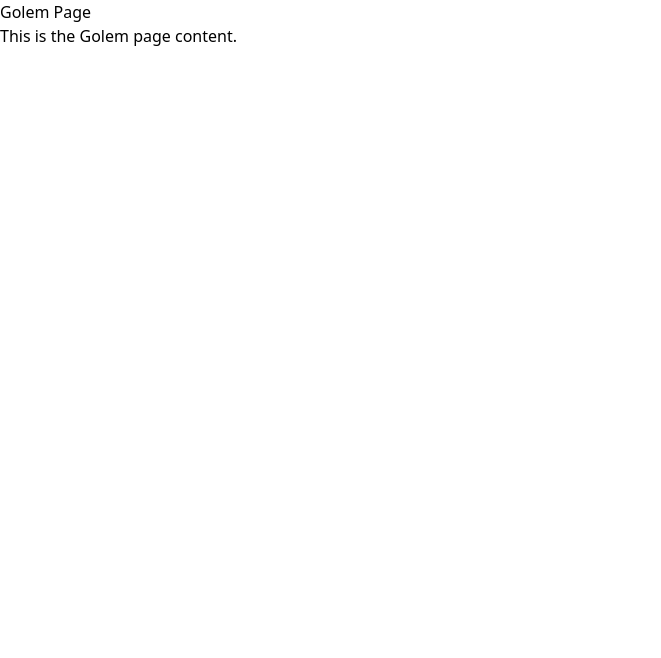
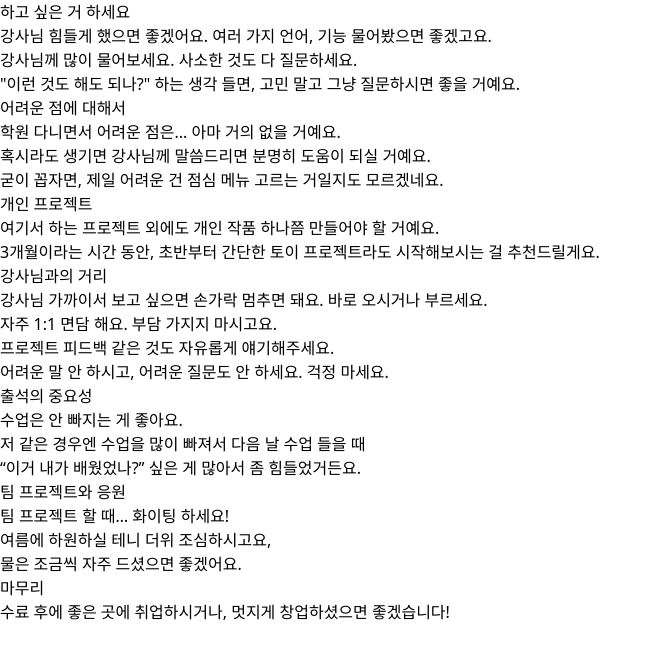
Before and after one commit to kdt-ful-class-three-group/letter, a Next.js app in the folder client/: page /golem in a window 1280 px wide. Shown: the top 658 px of the page, without its empty margins (0-661 px from the left). Built offline with nearby package versions, Linux system fonts and the light colour scheme.

Commit message:
골렘 추가

```diff
--- a/client/src/app/golem/page.tsx
+++ b/client/src/app/golem/page.tsx
@@ -1,8 +1,8 @@
+import { GolemContainer } from "@/components/golem/GolemContainer";
 export default function GolemPage() {
   return (
     <div>
-      <h1>Golem Page</h1>
-      <p>This is the Golem page content.</p>
+      <GolemContainer />
     </div>
   );
 }
--- /dev/null
+++ b/client/src/components/golem/GolemContainer.tsx
@@ -0,0 +1,46 @@
+export const GolemContainer = () => {
+  return (
+    <div>
+      <h1>하고 싶은 거 하세요</h1>
+
+      <p>강사님 힘들게 했으면 좋겠어요. 여러 가지 언어, 기능 물어봤으면 좋겠고요.</p>
+      <p>강사님께 많이 물어보세요. 사소한 것도 다 질문하세요.</p>
+      <p>"이런 것도 해도 되나?" 하는 생각 들면, 고민 말고 그냥 질문하시면 좋을 거예요.</p>
+
+      <h2>어려운 점에 대해서</h2>
+
+      <p>학원 다니면서 어려운 점은... 아마 거의 없을 거예요.</p>
+      <p>혹시라도 생기면 강사님께 말씀드리면 분명히 도움이 되실 거예요.</p>
+      <p>굳이 꼽자면, 제일 어려운 건 점심 메뉴 고르는 거일지도 모르겠네요.</p>
+
+      <h2>개인 프로젝트</h2>
+
+      <p>여기서 하는 프로젝트 외에도 개인 작품 하나쯤 만들어야 할 거예요.</p>
+      <p>3개월이라는 시간 동안, 초반부터 간단한 토이 프로젝트라도 시작해보시는 걸 추천드릴게요.</p>
+
+      <h2>강사님과의 거리</h2>
+
+      <p>강사님 가까이서 보고 싶으면 손가락 멈추면 돼요. 바로 오시거나 부르세요.</p>
+      <p>자주 1:1 면담 해요. 부담 가지지 마시고요.</p>
+      <p>프로젝트 피드백 같은 것도 자유롭게 얘기해주세요.</p>
+      <p>어려운 말 안 하시고, 어려운 질문도 안 하세요. 걱정 마세요.</p>
+
+      <h2>출석의 중요성</h2>
+
+      <p>수업은 안 빠지는 게 좋아요.</p>
+      <p>저 같은 경우엔 수업을 많이 빠져서 다음 날 수업 들을 때</p>
+      <p>“이거 내가 배웠었나?” 싶은 게 많아서 좀 힘들었거든요.</p>
+
+      <h2>팀 프로젝트와 응원</h2>
+
+      <p>팀 프로젝트 할 때… 화이팅 하세요!</p>
+      <p>여름에 하원하실 테니 더위 조심하시고요,</p>
+      <p>물은 조금씩 자주 드셨으면 좋겠어요.</p>
+
+      <h2>마무리</h2>
+
+      <p>수료 후에 좋은 곳에 취업하시거나, 멋지게 창업하셨으면 좋겠습니다!</p>
+
+    </div>
+  );
+}
```
